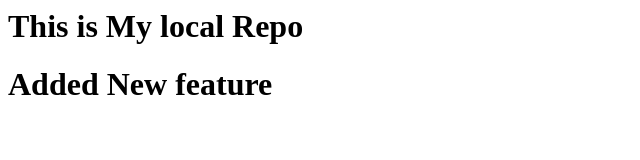
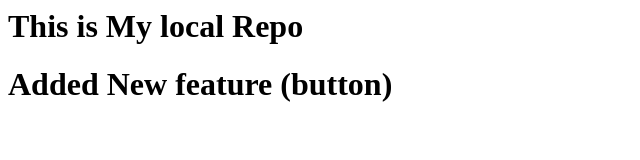
Before and after one commit to NiKo-VSS/localrepo, a plain HTML site: page index.html in a window 1280 px wide. Shown: the whole page, without its empty margins (0-640 px from the left). Drawn offline with Linux system fonts and the light colour scheme.

```diff
--- a/index.html
+++ b/index.html
@@ -1,2 +1,2 @@
 <h1>This is My local Repo</h1>
-<h1>Added New feature</h1>
+<h1>Added New feature (button)</h1>
```
